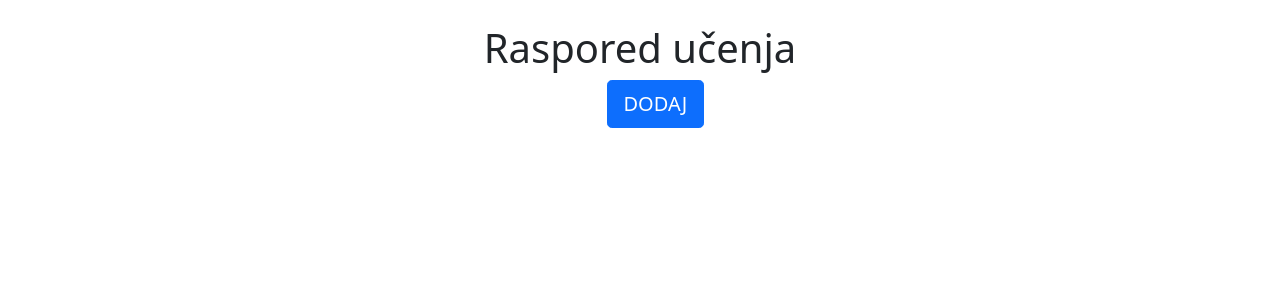
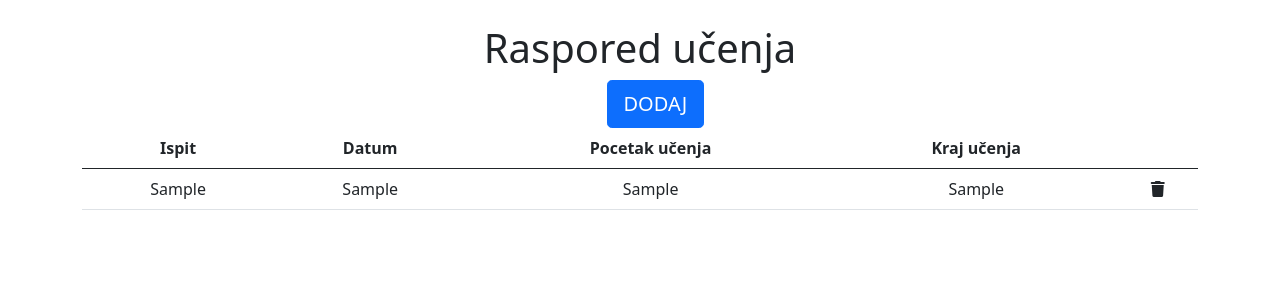
Before and after one commit to Dragana05/iteh_1_dom_raspored, a PHP site: page / in a window 1280 px wide. Shown: the top 300 px of the page. Run offline with PHP 8.4, Linux system fonts and the light colour scheme; tables that the repository leaves empty or names only in its code hold one stand-in row (values such as "Sample post"); some libraries are stand-ins or nearby versions.

Commit message:
Brisanje stavke u tabeli rasporeda učenja

```diff
--- a/index.php
+++ b/index.php
@@ -22,7 +22,61 @@
             </button>
         </a>
 
+
+
+
+        <div class="rasporedtable">
+
+            <table class="table text-center">
+
+                <thead>
+                    <tr>
+                        <th>Ispit</th>
+                        <th>Datum</th>
+                        <th>Pocetak učenja</th>
+                        <th>Kraj učenja</th>
+                        <th></th>
+                    </tr>
+                </thead>
+
+
+                <tbody>
+
+                    <?php
+                    $db = new mysqli("localhost", "root", "", "raspored");
+                    $db_query = "select raspored.*, ispit.naziv from raspored join ispit on raspored.ispit_id=ispit.id";
+                    $data_query = $db->query($db_query);
+
+                    if (mysqli_num_rows($data_query) > 0) {
+
+                        while ($row = mysqli_fetch_object($data_query)) { ?>
+
+                            <tr>
+                                <td><?php echo $row->naziv; ?></td>
+                                <td><?php echo $row->datum; ?></td>
+                                <td><?php echo $row->pocetak; ?></td>
+                                <td><?php echo $row->kraj; ?></td>
+                                <td><i class="fa-solid fa-trash" id="<?php echo $row->id; ?>"></i></td>
+                            </tr>
+                    <?php
+
+                        }
+                    } else {
+                        echo 'Nema ispita';
+                    }
+                    ?>
+                </tbody>
+
+            </table>
+        </div>
+
+
+
+
     </div>
+    <script src="https://kit.fontawesome.com/14ebaea159.js" crossorigin="anonymous"></script>
+    <script src="https://code.jquery.com/jquery-3.6.3.min.js" integrity="sha256-pvPw+upLPUjgMXY0G+8O0xUf+/Im1MZjXxxgOcBQBXU=" crossorigin="anonymous"></script>
+    <script src="javas.js"></script>
 </body>
 
 </html>
--- a/javas.js
+++ b/javas.js
@@ -18,3 +18,22 @@ $("#dodajbutton").click(function () {
 
 
 });
+
+
+
+$(".fa-solid").click(function () {
+
+    $.ajax({
+        url: 'skripte/obrisidb.php',
+        type: 'get',
+        data: {
+            stavka_id: $(this).attr('id'),
+        },
+
+    }).done(function () {
+        alert("Uspešno obrisana stavka!");
+    }).fail(function (jqXHR, ajaxOptions, thrownError) {
+        alert(jqXHR.responseText);
+    })
+
+});
```
Also changed, not shown: modeli/Raspored.php (added, +16 -0 lines), skripte/obrisidb.php (added, +7 -0 lines).
